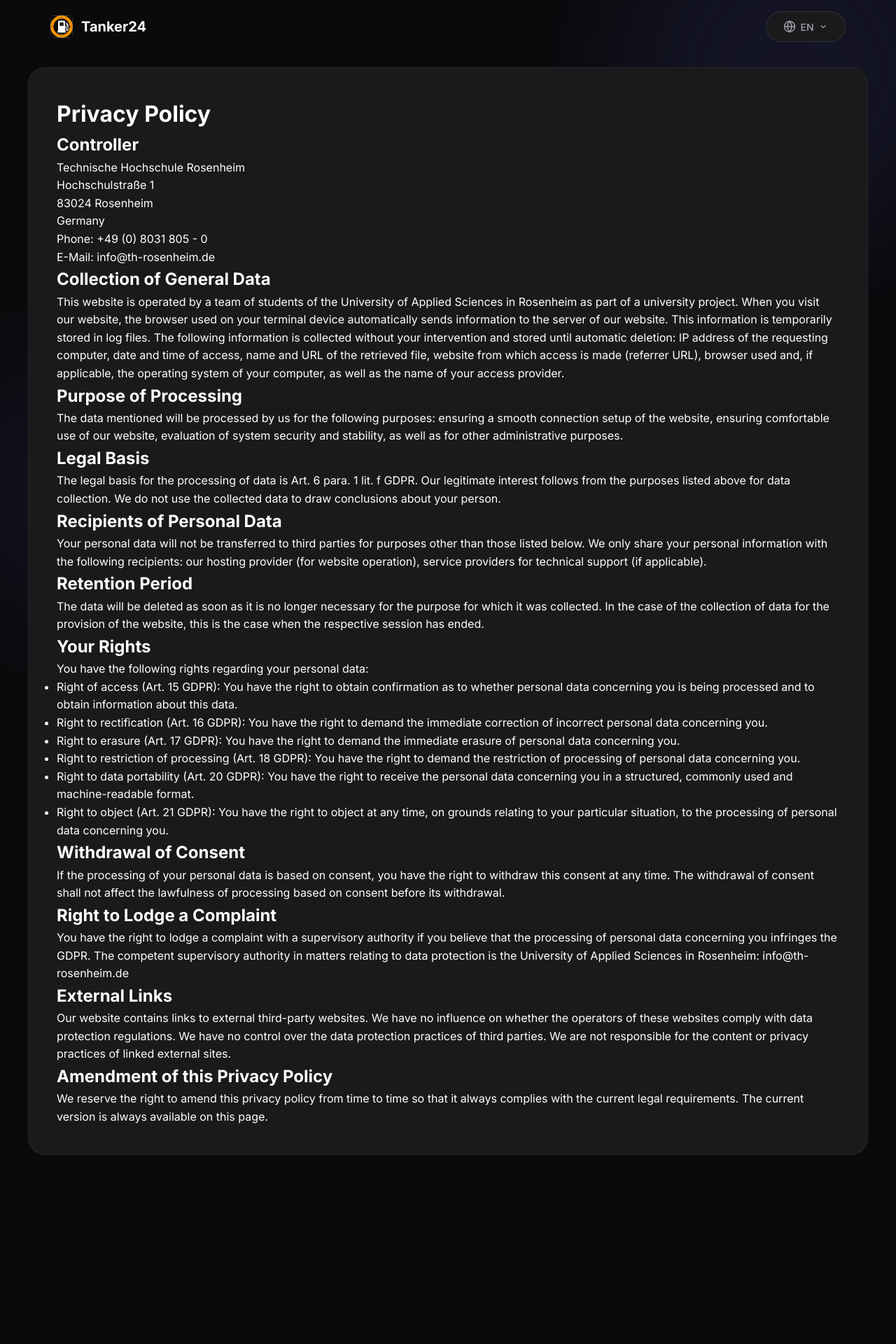
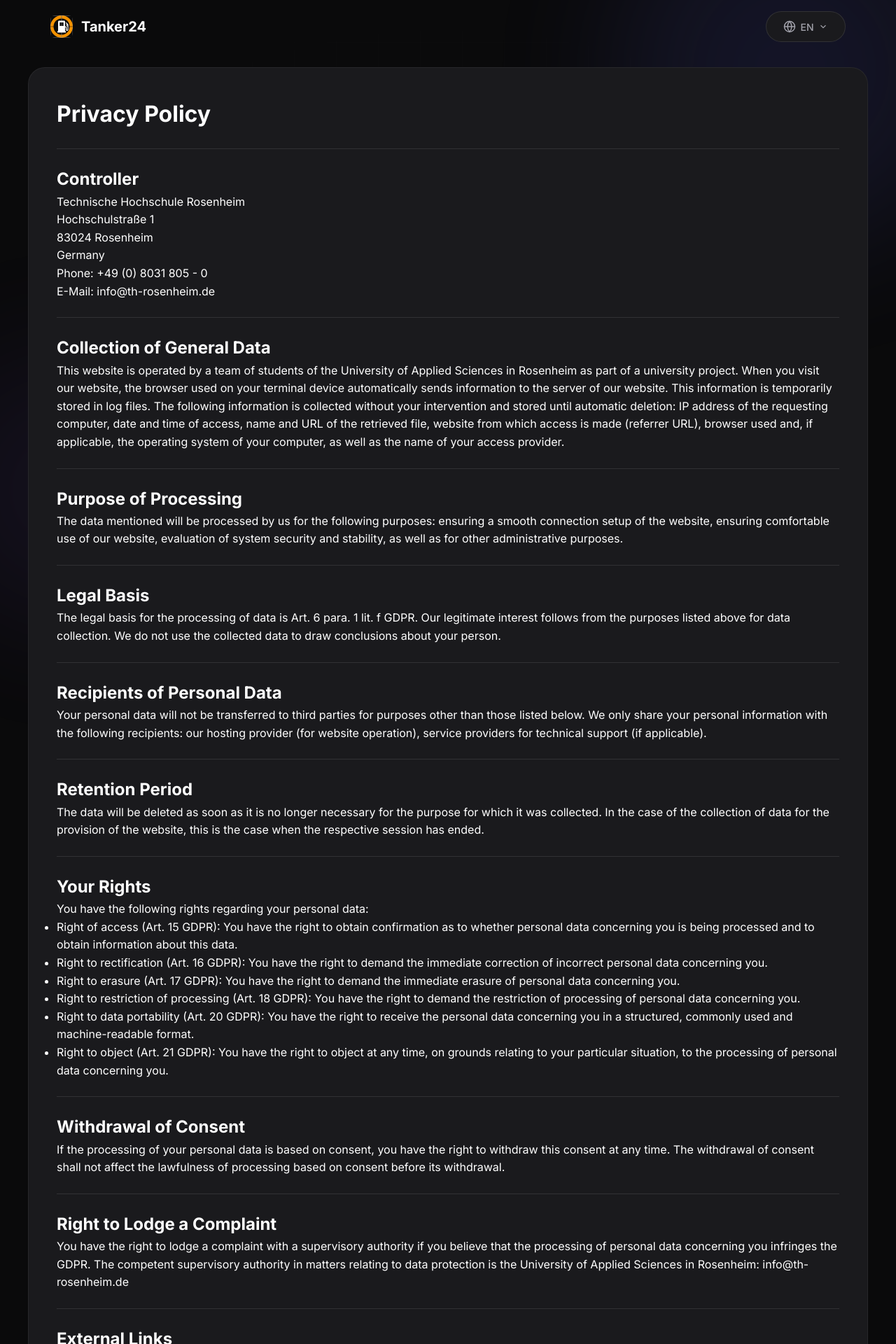
Before and after one commit to SQS-THRO/Tanker24, a SvelteKit app in the folder frontend/app/: page /privacy in a window 1280 px wide. Shown: the top 1920 px of the page at 70% size. Before the commit the page ends 1682 px from the top, so only its background shows below. Built offline with nearby package versions, Linux system fonts and the light colour scheme; no server answers.

Commit message:
requested changes by @VenetianMasquerade

```diff
--- a/frontend/app/src/routes/+page.svelte
+++ b/frontend/app/src/routes/+page.svelte
@@ -116,7 +116,6 @@
 				<div class="footer-column">
 					<h4>{$t.footer.company}</h4>
 					<a href={resolve('/')}>{$t.footer.about}</a>
-					<a href={resolve('/')}>{$t.footer.contact}</a>
 					<a href={resolve('/impressum')}>{$t.footer.impressum}</a>
 					<a href={resolve('/privacy')}>{$t.footer.privacy}</a>
 				</div>
--- a/frontend/app/src/routes/impressum/+page.svelte
+++ b/frontend/app/src/routes/impressum/+page.svelte
@@ -46,12 +46,3 @@
 		</div>
 	</div>
 </main>
-
-<style>
-	main {
-		min-height: 100vh;
-		display: flex;
-		flex-direction: column;
-		position: relative;
-	}
-</style>
--- a/frontend/app/src/routes/privacy/+page.svelte
+++ b/frontend/app/src/routes/privacy/+page.svelte
@@ -16,35 +16,49 @@
 		<div class="content-card">
 			<h1>{$t.privacy.pageTitle}</h1>
 
+			<div class="divider-nogap"></div>
+
 			<section>
 				<h2>{$t.privacy.controllerHeading}</h2>
 				<p>{$t.privacy.controller}</p>
 			</section>
+
+			<div class="divider-nogap"></div>
 
 			<section>
 				<h2>{$t.privacy.collectionHeading}</h2>
 				<p>{$t.privacy.collection}</p>
 			</section>
 
+			<div class="divider-nogap"></div>
+
 			<section>
 				<h2>{$t.privacy.purposeHeading}</h2>
 				<p>{$t.privacy.purpose}</p>
 			</section>
+
+			<div class="divider-nogap"></div>
 
 			<section>
 				<h2>{$t.privacy.legalBasisHeading}</h2>
 				<p>{$t.privacy.legalBasis}</p>
 			</section>
 
+			<div class="divider-nogap"></div>
+
 			<section>
 				<h2>{$t.privacy.recipientsHeading}</h2>
 				<p>{$t.privacy.recipients}</p>
 			</section>
 
+			<div class="divider-nogap"></div>
+
 			<section>
 				<h2>{$t.privacy.retentionHeading}</h2>
 				<p>{$t.privacy.retention}</p>
 			</section>
+
+			<div class="divider-nogap"></div>
 
 			<section>
 				<h2>{$t.privacy.rightsHeading}</h2>
@@ -59,20 +73,28 @@
 				</ul>
 			</section>
 
+			<div class="divider-nogap"></div>
+
 			<section>
 				<h2>{$t.privacy.withdrawHeading}</h2>
 				<p>{$t.privacy.withdraw}</p>
 			</section>
+
+			<div class="divider-nogap"></div>
 
 			<section>
 				<h2>{$t.privacy.complaintHeading}</h2>
 				<p>{$t.privacy.complaint}</p>
 			</section>
 
+			<div class="divider-nogap"></div>
+
 			<section>
 				<h2>{$t.privacy.externalLinksHeading}</h2>
 				<p>{$t.privacy.externalLinks}</p>
 			</section>
+
+			<div class="divider-nogap"></div>
 
 			<section>
 				<h2>{$t.privacy.amendmentHeading}</h2>
```
